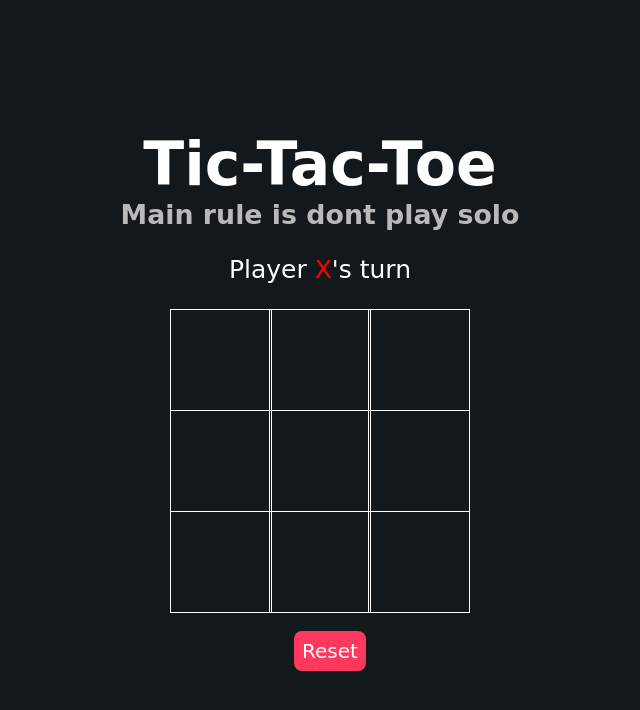
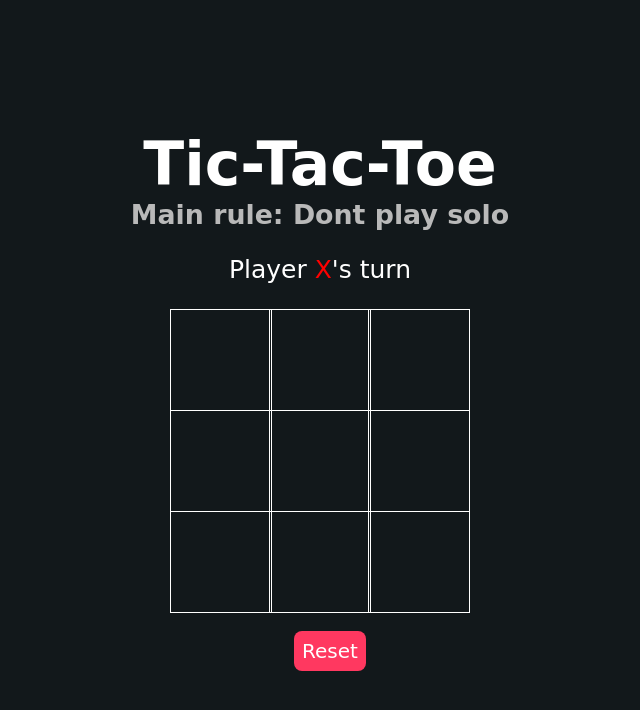
Before and after one commit to iwnl-Maty/Tic-Tac-Toe, a plain HTML site: page index.html in a window 1280 px wide. Shown: the whole page, without its empty margins (320-960 px from the left). Drawn offline with Linux system fonts and the light colour scheme; a web font is replaced by a local one.

Commit message:
Update index.html

```diff
--- a/index.html
+++ b/index.html
@@ -14,7 +14,7 @@
     <main class="background">
         <section class="title">
             <h1>Tic-Tac-Toe</h1>
-            <h6>Main rule is dont play solo</h6>
+            <h6>Main rule: Dont play solo</h6>
         </section>
         <section class="display">
             Player <span class="display-player playerX">X</span>'s turn
```
